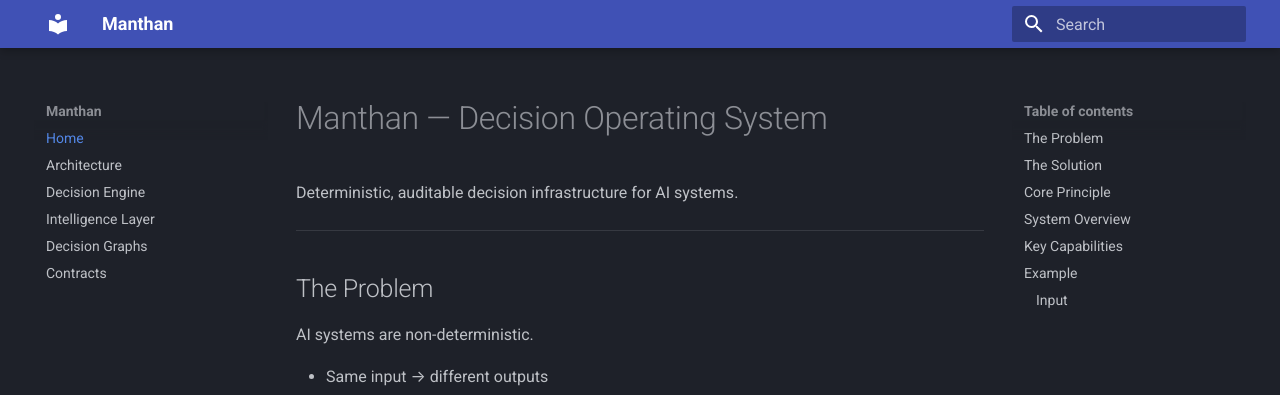
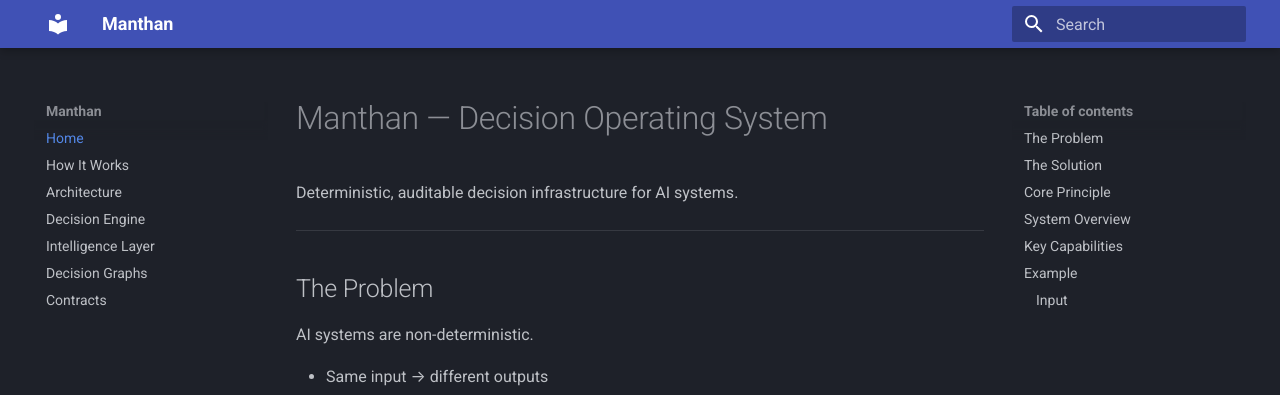
Before and after one commit to pavancharak/manthan-docs, an MkDocs documentation site: the page built from docs/index.md, in a window 1280 px wide. Shown: the top 395 px of the page. Built offline with MkDocs 1.6.1 and Material for MkDocs 9.7.7, drawn with Linux system fonts in a browser that asks for light colours.

```diff
--- a/mkdocs.yml
+++ b/mkdocs.yml
@@ -1,5 +1,6 @@
 site_name: Manthan
 site_description: Deterministic Decision Operating System for AI
+site_url: https://pavancharak.github.io/manthan-docs/
 
 theme:
   name: material
@@ -12,7 +13,11 @@ theme:
     - content.tabs.link
 
 markdown_extensions:
-  - pymdownx.superfences
+  - pymdownx.superfences:
+      custom_fences:
+        - name: mermaid
+          class: mermaid
+          format: !!python/name:pymdownx.superfences.fence_code_format
   - pymdownx.tabbed:
       alternate_style: true
   - pymdownx.highlight
@@ -20,8 +25,12 @@ markdown_extensions:
   - admonition
   - pymdownx.details
 
+extra_javascript:
+  - https://unpkg.com/mermaid@10/dist/mermaid.min.js
+
 nav:
   - Home: index.md
+  - How It Works: how-it-works.md
   - Architecture: architecture.md
   - Decision Engine: decision-engine.md
   - Intelligence Layer: intelligence.md
```
Also changed, not shown: site/404.html, site/architecture/index.html, site/contracts/index.html, site/decision-engine/index.html, site/graphs/index.html, site/index.html, site/intelligence/index.html, site/search/search_index.json.
